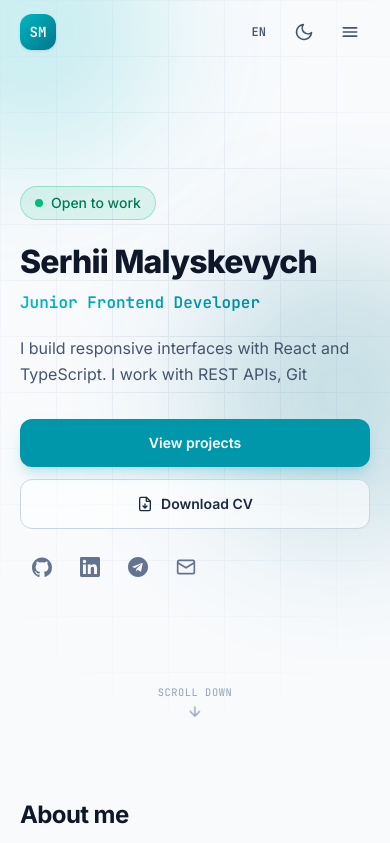
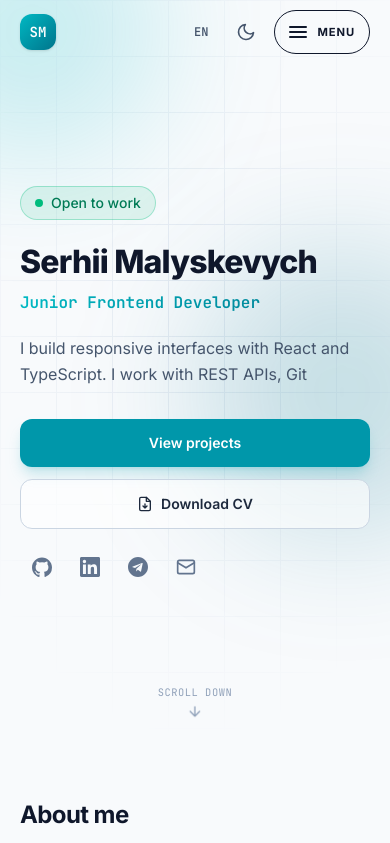
Before and after one commit to GileadDev/myPortfolio, a React (Vite) app: page / in a window 390 px wide. Shown: the top 843 px of the page. Built offline with nearby package versions, Linux system fonts and the light colour scheme.

Commit message:
Мобильное меню: полноэкранная панель, анимация бургера

```diff
--- a/src/components/Header.tsx
+++ b/src/components/Header.tsx
@@ -5,9 +5,32 @@ import { useActiveSection } from '../hooks/useReveal';
 import { profile } from '../content/profile';
 import { posts } from '../content/posts';
 import type { UiKey } from '../i18n/ui';
-import { CloseIcon, MenuIcon, MoonIcon, SunIcon } from './Icons';
+import { DocumentIcon, MoonIcon, SunIcon } from './Icons';
 
 type NavItem = { id: string; labelKey: UiKey };
+
+/** Три полоски, складывающиеся в крестик при открытии. */
+function BurgerIcon({ isOpen }: { isOpen: boolean }) {
+  const bar = 'absolute left-0 h-0.5 w-[18px] rounded-sm bg-current';
+  const motion = 'transition-[translate,rotate,opacity] duration-300';
+
+  return (
+    <span aria-hidden="true" className="relative block h-3 w-[18px]">
+      <i
+        className={`${bar} ${motion} top-0`}
+        style={isOpen ? { translate: '0 5px', rotate: '45deg' } : undefined}
+      />
+      <i
+        className={`${bar} ${motion} top-[5px]`}
+        style={isOpen ? { opacity: 0 } : undefined}
+      />
+      <i
+        className={`${bar} ${motion} top-[10px]`}
+        style={isOpen ? { translate: '0 -5px', rotate: '-45deg' } : undefined}
+      />
+    </span>
+  );
+}
 
 export function Header() {
   const { t, tr, locale, toggleLocale } = useLanguage();
@@ -37,7 +60,7 @@ export function Header() {
     return () => window.removeEventListener('scroll', onScroll);
   }, []);
 
-  // Мобильное меню: блокируем прокрутку фона и закрываем по Escape
+  // Открытое меню: блокируем прокрутку фона и закрываем по Escape
   useEffect(() => {
     if (!isMenuOpen) return;
     const onKeyDown = (event: KeyboardEvent) => {
@@ -51,6 +74,18 @@ export function Header() {
     };
   }, [isMenuOpen]);
 
+  // Панель живёт только до md. Если экран расширился при открытом меню,
+  // она пропадает — состояние надо сбросить, иначе прокрутка останется
+  // заблокированной, а кнопка «Закрыть» уедет из вида.
+  useEffect(() => {
+    const media = window.matchMedia('(min-width: 768px)');
+    const onChange = (event: MediaQueryListEvent) => {
+      if (event.matches) setIsMenuOpen(false);
+    };
+    media.addEventListener('change', onChange);
+    return () => media.removeEventListener('change', onChange);
+  }, []);
+
   const initials = tr(profile.name)
     .split(' ')
     .map((part) => part[0])
@@ -58,10 +93,18 @@ export function Header() {
     .slice(0, 2)
     .toUpperCase();
 
+  // Пока панель открыта, она тёмная в любой теме — поэтому содержимое
+  // шапки на это время принудительно светлое.
+  const barControl = isMenuOpen
+    ? 'text-slate-300 hover:bg-white/10 hover:text-white'
+    : 'text-slate-600 hover:bg-slate-100 hover:text-slate-900 dark:text-slate-400 dark:hover:bg-slate-800 dark:hover:text-white';
+
   return (
     <header
       className={`fixed inset-x-0 top-0 z-50 transition-all duration-300 ${
-        isScrolled
+        isMenuOpen
+          ? 'border-b border-transparent'
+          : isScrolled
             ? 'border-b border-slate-200/80 bg-slate-50/80 backdrop-blur-lg dark:border-slate-800/80 dark:bg-slate-950/80'
             : 'border-b border-transparent'
       }`}
@@ -69,13 +112,20 @@ export function Header() {
       <div className="container-page flex h-16 items-center justify-between gap-4">
         <a
           href="#top"
-          className="group flex shrink-0 items-center gap-2.5"
+          onClick={() => setIsMenuOpen(false)}
+          className="group flex min-w-0 shrink items-center gap-2.5"
           aria-label={tr(profile.name)}
         >
-          <span className="from-brand-500 to-brand-700 grid h-9 w-9 place-items-center rounded-xl bg-gradient-to-br font-mono text-sm font-bold text-white shadow-sm transition-transform group-hover:scale-105">
+          <span className="from-brand-500 to-brand-700 grid h-9 w-9 shrink-0 place-items-center rounded-xl bg-gradient-to-br font-mono text-sm font-bold text-white shadow-sm transition-transform group-hover:scale-105">
             {initials}
           </span>
-          <span className="hidden text-sm font-semibold text-slate-900 sm:block dark:text-white">
+          {/* На узком экране имя обычно скрыто, но при открытом меню
+              показывается — оно становится заголовком панели. */}
+          <span
+            className={`truncate text-sm font-semibold transition-colors ${
+              isMenuOpen ? 'block text-white' : 'hidden text-slate-900 sm:block dark:text-white'
+            }`}
+          >
             {tr(profile.name)}
           </span>
         </a>
@@ -100,13 +150,13 @@ export function Header() {
           </ul>
         </nav>
 
-        <div className="flex items-center gap-1.5">
+        <div className="flex shrink-0 items-center gap-1.5">
           <button
             type="button"
             onClick={toggleLocale}
             aria-label={t('lang.switch')}
             title={t('lang.switch')}
-            className="h-10 rounded-lg px-3 font-mono text-xs font-semibold text-slate-600 transition-colors hover:bg-slate-100 hover:text-slate-900 sm:h-9 sm:px-2.5 dark:text-slate-400 dark:hover:bg-slate-800 dark:hover:text-white"
+            className={`h-10 rounded-lg px-3 font-mono text-xs font-semibold transition-colors sm:h-9 sm:px-2.5 ${barControl}`}
           >
             {locale === 'ru' ? 'RU' : 'EN'}
           </button>
@@ -116,7 +166,7 @@ export function Header() {
             onClick={toggleTheme}
             aria-label={theme === 'dark' ? t('theme.toLight') : t('theme.toDark')}
             title={theme === 'dark' ? t('theme.toLight') : t('theme.toDark')}
-            className="grid h-10 w-10 place-items-center rounded-lg text-slate-600 transition-colors hover:bg-slate-100 hover:text-slate-900 sm:h-9 sm:w-9 dark:text-slate-400 dark:hover:bg-slate-800 dark:hover:text-white"
+            className={`grid h-10 w-10 place-items-center rounded-lg transition-colors sm:h-9 sm:w-9 ${barControl}`}
           >
             {theme === 'dark' ? <SunIcon /> : <MoonIcon />}
           </button>
@@ -126,37 +176,78 @@ export function Header() {
             onClick={() => setIsMenuOpen((open) => !open)}
             aria-label={isMenuOpen ? t('nav.close') : t('nav.open')}
             aria-expanded={isMenuOpen}
-            className="grid h-10 w-10 place-items-center rounded-lg text-slate-600 transition-colors hover:bg-slate-100 hover:text-slate-900 md:hidden dark:text-slate-400 dark:hover:bg-slate-800 dark:hover:text-white"
+            aria-controls="mobile-menu"
+            className={`ml-0.5 inline-flex min-h-11 items-center gap-2.5 rounded-full border-[1.5px] px-3.5 text-[0.7rem] font-bold tracking-[0.08em] uppercase transition-colors select-none md:hidden ${
+              isMenuOpen
+                ? 'border-slate-300 text-white hover:bg-white hover:text-slate-900'
+                : 'border-slate-900 text-slate-900 hover:bg-slate-900 hover:text-slate-50 dark:border-slate-200 dark:text-slate-100 dark:hover:bg-slate-100 dark:hover:text-slate-900'
+            }`}
           >
-            {isMenuOpen ? <CloseIcon /> : <MenuIcon />}
+            <BurgerIcon isOpen={isMenuOpen} />
+            {isMenuOpen ? t('nav.closeWord') : t('nav.menuWord')}
           </button>
         </div>
       </div>
 
-      {/* Мобильное меню */}
-      {isMenuOpen && (
-        <div className="border-t border-slate-200 bg-slate-50 md:hidden dark:border-slate-800 dark:bg-slate-950">
-          <nav className="container-page py-4" aria-label="mobile">
-            <ul className="flex flex-col gap-1">
-              {navItems.map((item) => (
-                <li key={item.id}>
+      {/* Полноэкранная панель выезжает сверху и останавливается под шапкой,
+          поэтому имя остаётся наверху, а ссылки идут уже под ним.
+          visibility переключается с задержкой, чтобы уезжающая панель
+          не исчезала до конца анимации. */}
+      <div
+        id="mobile-menu"
+        className="fixed inset-0 -z-10 md:hidden"
+        style={{
+          translate: isMenuOpen ? '0 0' : '0 -105%',
+          visibility: isMenuOpen ? 'visible' : 'hidden',
+          transition: isMenuOpen
+            ? 'translate .5s cubic-bezier(.7,0,.25,1), visibility 0s 0s'
+            : 'translate .5s cubic-bezier(.7,0,.25,1), visibility 0s .5s',
+        }}
+      >
+        <div className="absolute inset-0 bg-slate-950" />
+        <div
+          aria-hidden="true"
+          className="bg-brand-600/25 absolute -top-24 -right-20 h-72 w-72 rounded-full blur-3xl"
+        />
+
+        <nav
+          aria-label="mobile"
+          className="relative flex h-full flex-col overflow-y-auto px-6 pt-24 pb-10"
+        >
+          {navItems.map((item, index) => (
             <a
+              key={item.id}
               href={`#${item.id}`}
               onClick={() => setIsMenuOpen(false)}
-                    className={`block rounded-lg px-3 py-3 text-base font-medium transition-colors ${
-                      activeSection === item.id
-                        ? 'text-brand-600 dark:text-brand-400 bg-slate-100 dark:bg-slate-800/60'
-                        : 'text-slate-700 hover:bg-slate-100 dark:text-slate-300 dark:hover:bg-slate-800/60'
+              className={`border-b border-white/12 py-3.5 text-[1.7rem] leading-tight font-bold tracking-tight transition-[opacity,translate,color] duration-[350ms] ${
+                activeSection === item.id ? 'text-brand-400' : 'text-slate-100'
               }`}
+              style={{
+                opacity: isMenuOpen ? 1 : 0,
+                translate: isMenuOpen ? '0 0' : '0 -14px',
+                transitionDelay: isMenuOpen ? `${160 + index * 50}ms` : '0ms',
+              }}
             >
               {t(item.labelKey)}
             </a>
-                </li>
           ))}
-            </ul>
+
+          <a
+            href={tr(profile.resume)}
+            download
+            onClick={() => setIsMenuOpen(false)}
+            className="text-brand-400 mt-6 inline-flex items-center gap-2 self-start text-base font-semibold transition-[opacity,translate] duration-[350ms]"
+            style={{
+              opacity: isMenuOpen ? 1 : 0,
+              translate: isMenuOpen ? '0 0' : '0 -14px',
+              transitionDelay: isMenuOpen ? `${160 + navItems.length * 50}ms` : '0ms',
+            }}
+          >
+            <DocumentIcon className="h-4 w-4" />
+            {t('hero.downloadCv')} →
+          </a>
         </nav>
       </div>
-      )}
     </header>
   );
 }
--- a/src/i18n/ui.ts
+++ b/src/i18n/ui.ts
@@ -11,6 +11,8 @@ export const ui = {
   'nav.contact': { ru: 'Контакты', en: 'Contact' },
   'nav.open': { ru: 'Открыть меню', en: 'Open menu' },
   'nav.close': { ru: 'Закрыть меню', en: 'Close menu' },
+  'nav.menuWord': { ru: 'Меню', en: 'Menu' },
+  'nav.closeWord': { ru: 'Закрыть', en: 'Close' },
 
   'hero.available': { ru: 'Открыт к предложениям', en: 'Open to work' },
   'hero.viewProjects': { ru: 'Смотреть проекты', en: 'View projects' },
```
Lines whose indentation alone changed are shown as unchanged.
